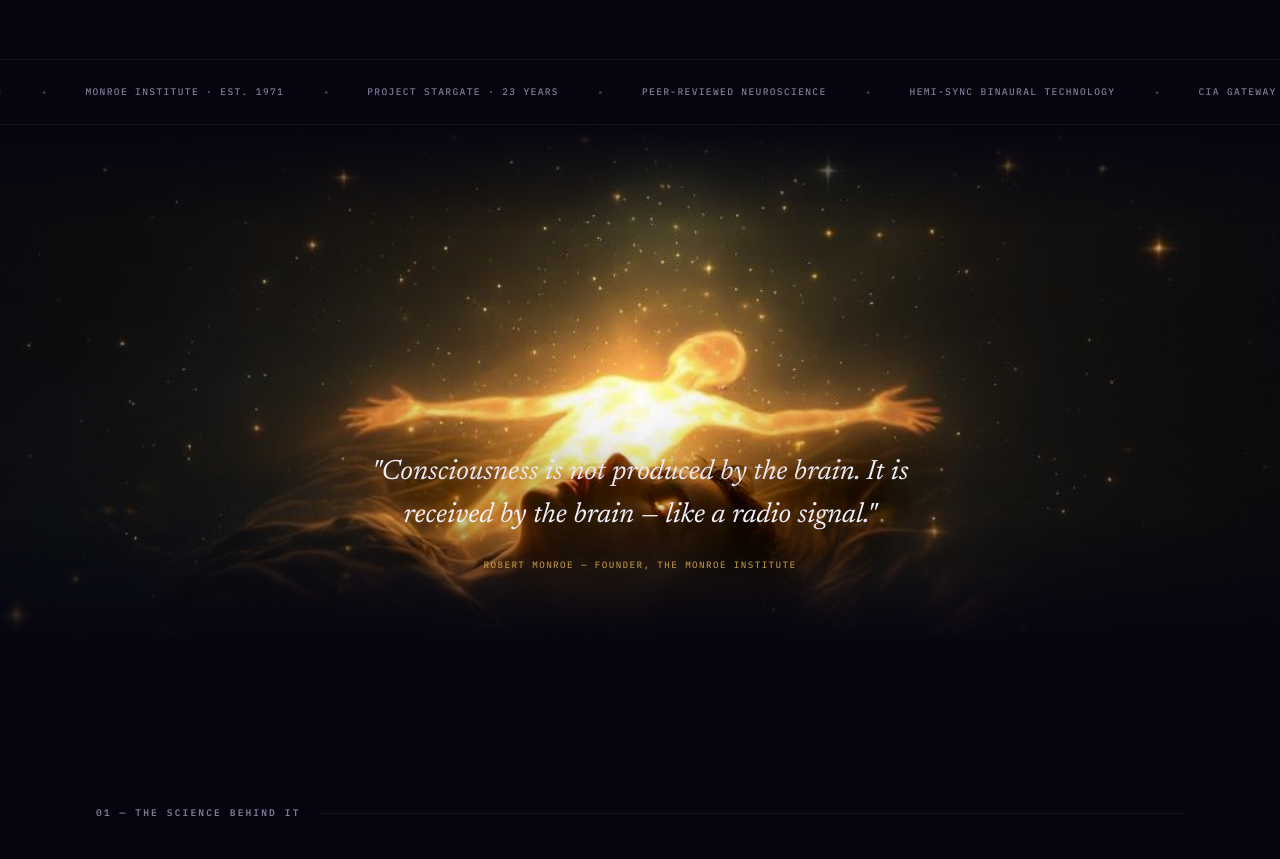
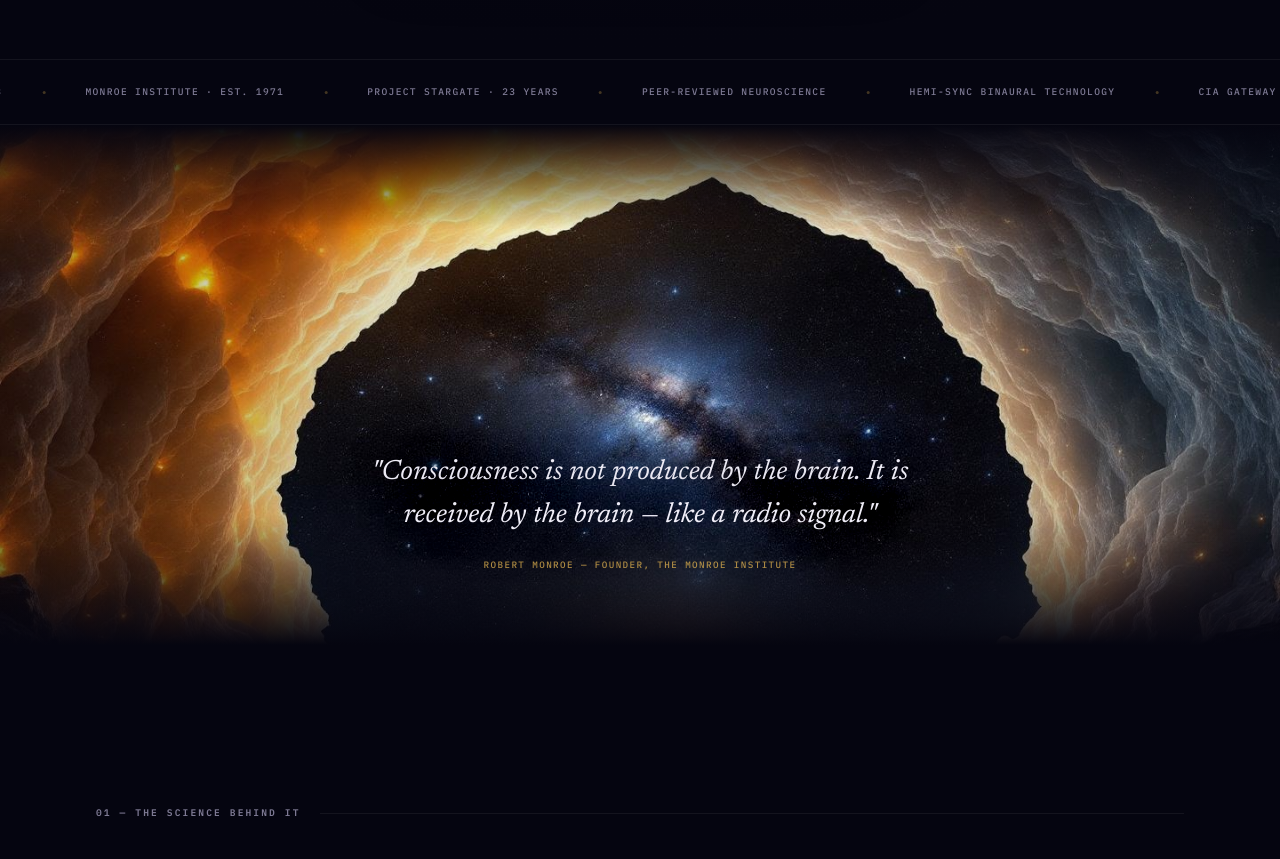
Before and after one commit to JostenKuhn/liminal-space, a plain HTML site: page index.html in a window 1280 px wide. Shown: the part 860-1719 px from the top of the page. Drawn offline with Linux system fonts and the light colour scheme.

Commit message:
Swap astral image to v8 — crystal cave opening to cosmos
Co-Authored-By: Claude Opus 4.6 (1M context) <noreply@anthropic.com>

```diff
--- a/index.html
+++ b/index.html
@@ -708,7 +708,7 @@
   <!--     ASTRAL IMAGE MOMENT             -->
   <!-- ════════════════════════════════════ -->
   <div class="moment rv">
-    <img src="web-images/v7-astral.jpg" alt="Luminous figure rising from a sleeping body" loading="lazy">
+    <img src="web-images/v8-astral.jpg" alt="Luminous figure rising from a sleeping body" loading="lazy">
     <div class="moment-text">
       <p>"Consciousness is not produced by the brain. It is received by the brain — like a radio signal."</p>
       <cite>Robert Monroe — Founder, The Monroe Institute</cite>
```
Also changed, not shown: web-images/v8-astral.jpg (added).
